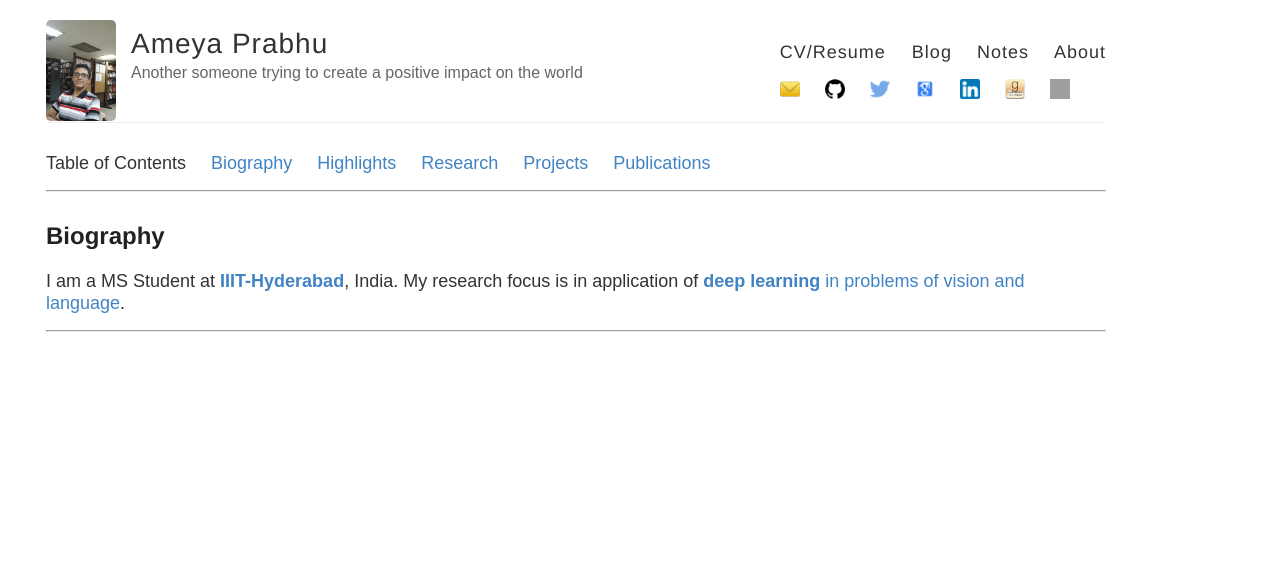
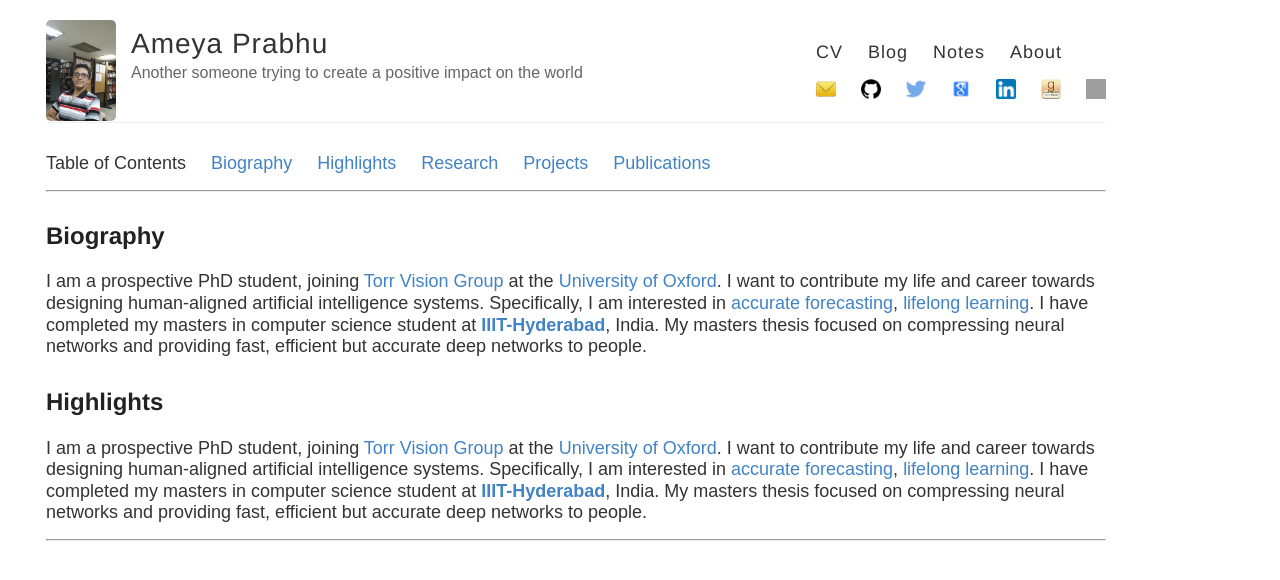
Before and after one commit to drimpossible/drimpossible.github.io, a Jekyll site: the page built from about/index.md, in a window 1280 px wide. Shown: the top 580 px of the page. Built offline with Jekyll 4.4.1, drawn with Linux system fonts in a browser that asks for light colours; some web fonts are replaced; grey boxes are pictures that could not be loaded.

Commit message:
Possible updates

```diff
--- a/_config.yml
+++ b/_config.yml
@@ -18,7 +18,7 @@
 # Includes an icon in the footer for each username you enter
 footer-links:
   dribbble:
-  email: ameya [dot] pandurang [dot] prabhu [at] gmail . com
+  email: thebayesianconspirator [at] gmail . com
   github: drimpossible
   linkedin: ameya-prabhu-28a812105
   rss: Feed
--- a/_layouts/default.html
+++ b/_layouts/default.html
@@ -32,13 +32,13 @@
           </div>
 
           <nav>
-            <a href="https://researchweb.iiit.ac.in/~ameya.prabhu/documents/Resume.pdf">CV/Resume </small></a>
+            <a href="https://researchweb.iiit.ac.in/~ameya.prabhu/documents/Resume.pdf">CV</a>
             <a href="{{ site.baseurl }}/blog">Blog</a>
             <a href="{{ site.baseurl }}/notes">Notes</a>
             <a href="{{ site.baseurl }}/about">About</a>
             <br>
             <br>
-            <a href="mailto:ameya.pandurang.prabhu@gmail.com"><img src="https://raw.githubusercontent.com/drimpossible/drimpossible.github.io/master/images/small_email.png" height="20px" width="20px" /></a>
+            <a href="mailto:thebayesianconspirator@gmail.com"><img src="https://raw.githubusercontent.com/drimpossible/drimpossible.github.io/master/images/small_email.png" height="20px" width="20px" /></a>
             <a href="https://github.com/drimpossible"><img src="https://raw.githubusercontent.com/drimpossible/drimpossible.github.io/master/images/github.png" height="20px" width="20px" /></a>
             <a href="https://twitter.com/PrabhuAmeya"><img src="https://raw.githubusercontent.com/drimpossible/drimpossible.github.io/master/images/twitter.png" height="20px" width="20px" /></a>
             <!-- <a href="https://raw.githubusercontent.com/drimpossible/drimpossible.github.io/master/pgp_public_aaditya.txt"><img src="https://raw.githubusercontent.com/drimpossible/drimpossible.github.io/master/images/pgp.gif" height="20px" width="20px" /></a> -->
--- a/about/index.md
+++ b/about/index.md
@@ -4,12 +4,27 @@ author: Ameya Prabhu
 layout: page
 dsq_thread_id: []
 ---
-Table of Contents     [Biography](#biography)     [Highlights](#highlights)     [Research](#research)     [Projects](#projects)     [Publications](#publications)
+Table of Contents     [Biography](#biography)     [Highlights](#highlights)     [Research](#research)
+ [Projects](#projects)     [Publications](#publications)
 
 ---
 
 ## <a name="biography" id="biography"></a>Biography
 
-I am a MS Student at [**IIIT-Hyderabad**](http://www.iiit.ac.in), India. My research focus is in application of [**deep learning** in problems of vision and language]({{site.baseurl}}/notes/research/).
+I am a prospective PhD student, joining [Torr Vision Group](http://www.robots.ox.ac.uk/~tvg/) at the [University of Oxford](http://www.ox.ac.uk/).
+I want to contribute my life and career towards designing human-aligned artificial intelligence systems.
+Specifically, I am interested in [accurate forecasting](https://80000hours.org/podcast/episodes/prof-tetlock-predicting-the-future/),
+[lifelong learning](). I have completed my masters in computer science student at [**IIIT-Hyderabad**](http://www.iiit.ac.in), India.
+My masters thesis focused on compressing neural networks and providing fast, efficient but accurate deep networks to people.
+
+## <a name="highlights" id="biography"></a>Highlights
+
+I am a prospective PhD student, joining [Torr Vision Group](http://www.robots.ox.ac.uk/~tvg/) at the [University of Oxford](http://www.ox.ac.uk/).
+I want to contribute my life and career towards designing human-aligned artificial intelligence systems.
+Specifically, I am interested in [accurate forecasting](https://80000hours.org/podcast/episodes/prof-tetlock-predicting-the-future/),
+[lifelong learning](). I have completed my masters in computer science student at [**IIIT-Hyderabad**](http://www.iiit.ac.in), India.
+My masters thesis focused on compressing neural networks and providing fast, efficient but accurate deep networks to people.
+
+
 
 ---
```
Also changed, not shown: blog/Setups/index.md (renamed from blog/Linux/index.md).
